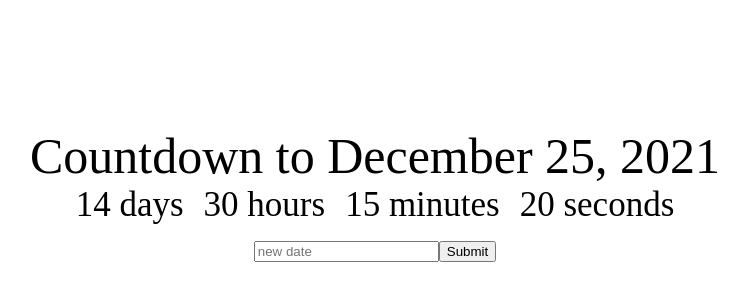
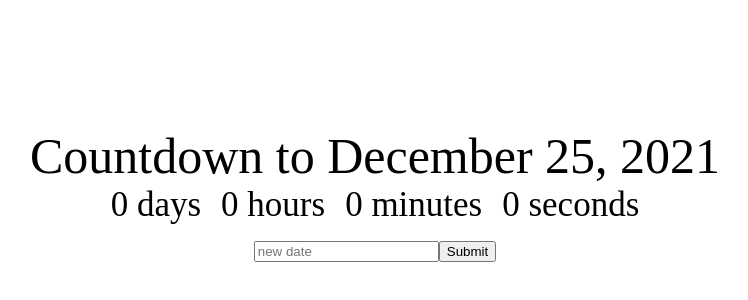
Before and after one commit to bonetou/react-redux, a React (Create React App) app in the folder countdown-champ/: page / in a window 1280 px wide. Shown: the part 126-426 px from the top of the page, without its empty margins (265-1013 px from the left). Built offline with nearby package versions, Linux system fonts and the light colour scheme.

Commit message:
feat: create Clock component

```diff
--- a/countdown-champ/src/App.jsx
+++ b/countdown-champ/src/App.jsx
@@ -1,5 +1,7 @@
 import React, { Component } from "react";
-import './App.css';
+import "./App.css";
+import Clock from "./Clock";
+
 
 class App extends Component {
     constructor(props) {
@@ -19,12 +21,7 @@
                 <div className="App-title">
                     Countdown to {this.state.deadline}
                 </div>
-                <div>
-                    <div className="Clock-days">14 days</div>
-                    <div className="Clock-hours">30 hours</div>
-                    <div className="Clock-minutes">15 minutes</div>
-                    <div className="Clock-seconds">20 seconds</div>
-                </div>
+                <Clock/>
                 <input
                     placeholder="new date"
                     onChange={event => this.setState({newDeadline: event.target.value})}
--- /dev/null
+++ b/countdown-champ/src/Clock.jsx
@@ -0,0 +1,28 @@
+import React, { Component } from "react";
+import './App.css';
+
+class Clock extends Component {
+
+    constructor(props) {
+        super(props);
+        this.state = {
+            days: 0,
+            hours: 0,
+            minutes: 0,
+            seconds: 0
+        }
+    }
+    render() {
+        return (
+            <div>
+                <div className="Clock-days">{this.state.days} days</div>
+                <div className="Clock-hours">{this.state.hours} hours</div>
+                <div className="Clock-minutes">{this.state.minutes} minutes</div>
+                <div className="Clock-seconds">{this.state.seconds} seconds</div>
+            </div>
+        )
+    }
+
+}
+
+export default Clock;
```
